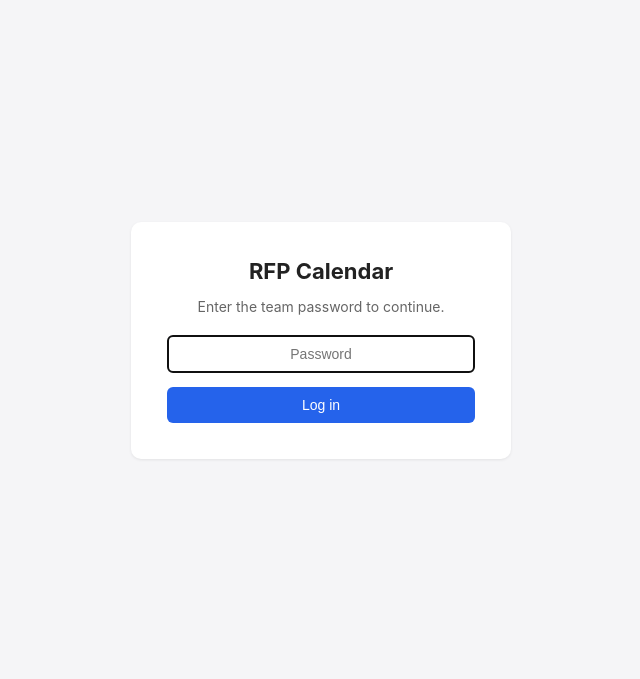
After one commit to haus-edge/amt, a Flask app: page /login in a window 1280 px wide. The commit adds this page. Shown: the top 679 px of the page, without its empty margins (319-959 px from the left). Run offline with Flask 3, Linux system fonts and the light colour scheme.

Commit message:
Add team password login screen
Visitors see a password prompt before anything else. One shared
password for the whole team — set it by editing TEAM_PASSWORD in
app.py (default: rfp2026). Session-based so you only enter it once
per browser session.

```diff
--- a/rfp_calendar/app.py
+++ b/rfp_calendar/app.py
@@ -12,15 +12,20 @@ http://<that-host>:5000.
 All data lives in rfp_calendar.db (SQLite) next to this file.
 """
 import calendar as cal
+import os
 import sqlite3
 from datetime import date
 from pathlib import Path
 
-from flask import Flask, g, jsonify, render_template, request
+from flask import Flask, g, jsonify, redirect, render_template, request, session, url_for
 
 DB_PATH = Path(__file__).parent / "rfp_calendar.db"
 
+# ── Change this to your team's password ──
+TEAM_PASSWORD = os.environ.get("RFP_PASSWORD", "rfp2026")
+
 app = Flask(__name__)
+app.secret_key = os.environ.get("SECRET_KEY", "replace-me-with-something-random")
 
 
 def get_db():
@@ -50,6 +55,32 @@ def init_db():
             )
             """
         )
+
+
+@app.before_request
+def require_login():
+    open_endpoints = ("login", "static")
+    if request.endpoint in open_endpoints:
+        return
+    if not session.get("authenticated"):
+        return redirect(url_for("login"))
+
+
+@app.route("/login", methods=["GET", "POST"])
+def login():
+    error = None
+    if request.method == "POST":
+        if request.form.get("password") == TEAM_PASSWORD:
+            session["authenticated"] = True
+            return redirect(url_for("index"))
+        error = "Wrong password"
+    return render_template("login.html", error=error)
+
+
+@app.route("/logout")
+def logout():
+    session.clear()
+    return redirect(url_for("login"))
 
 
 @app.route("/")
--- a/rfp_calendar/static/style.css
+++ b/rfp_calendar/static/style.css
@@ -254,3 +254,56 @@ button.secondary:hover {
 .detail-customer {
     font-weight: 600;
 }
+
+/* ---------- Login ---------- */
+.login-wrapper {
+    display: flex;
+    align-items: center;
+    justify-content: center;
+    min-height: 80vh;
+}
+
+.login-box {
+    background: white;
+    padding: 36px;
+    border-radius: 10px;
+    box-shadow: 0 1px 3px rgba(0, 0, 0, 0.08);
+    width: 100%;
+    max-width: 380px;
+    text-align: center;
+}
+
+.login-box h1 {
+    font-size: 22px;
+    margin-bottom: 4px;
+}
+
+.login-box p {
+    color: #666;
+    font-size: 14px;
+    margin-bottom: 20px;
+}
+
+.login-box input {
+    display: block;
+    width: 100%;
+    padding: 10px;
+    margin-bottom: 14px;
+    border: 1px solid #d1d5db;
+    border-radius: 5px;
+    font-size: 14px;
+    text-align: center;
+}
+
+.login-box button {
+    width: 100%;
+}
+
+.login-error {
+    background: #fef2f2;
+    color: #b91c1c;
+    padding: 8px 12px;
+    border-radius: 5px;
+    font-size: 13px;
+    margin-bottom: 14px;
+}
--- /dev/null
+++ b/rfp_calendar/templates/login.html
@@ -0,0 +1,24 @@
+<!DOCTYPE html>
+<html lang="en">
+<head>
+    <meta charset="UTF-8">
+    <meta name="viewport" content="width=device-width, initial-scale=1.0">
+    <title>RFP Calendar — Login</title>
+    <link rel="stylesheet" href="{{ url_for('static', filename='style.css') }}">
+</head>
+<body>
+    <div class="login-wrapper">
+        <div class="login-box">
+            <h1>RFP Calendar</h1>
+            <p>Enter the team password to continue.</p>
+            {% if error %}
+            <div class="login-error">{{ error }}</div>
+            {% endif %}
+            <form method="POST">
+                <input type="password" name="password" placeholder="Password" autofocus required>
+                <button type="submit">Log in</button>
+            </form>
+        </div>
+    </div>
+</body>
+</html>
```
